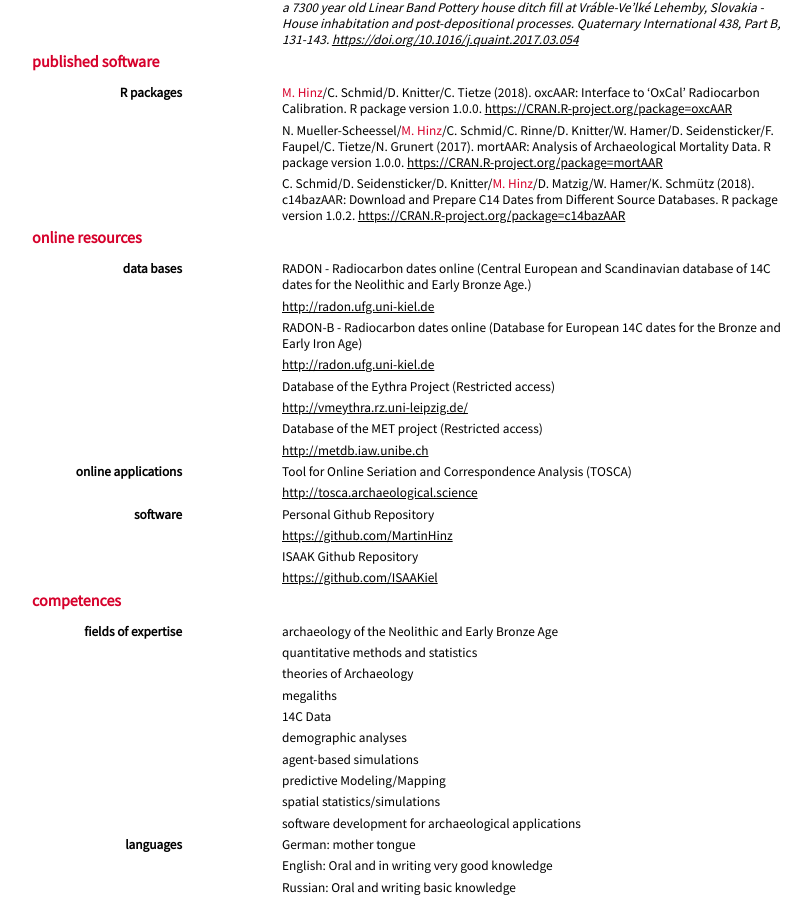
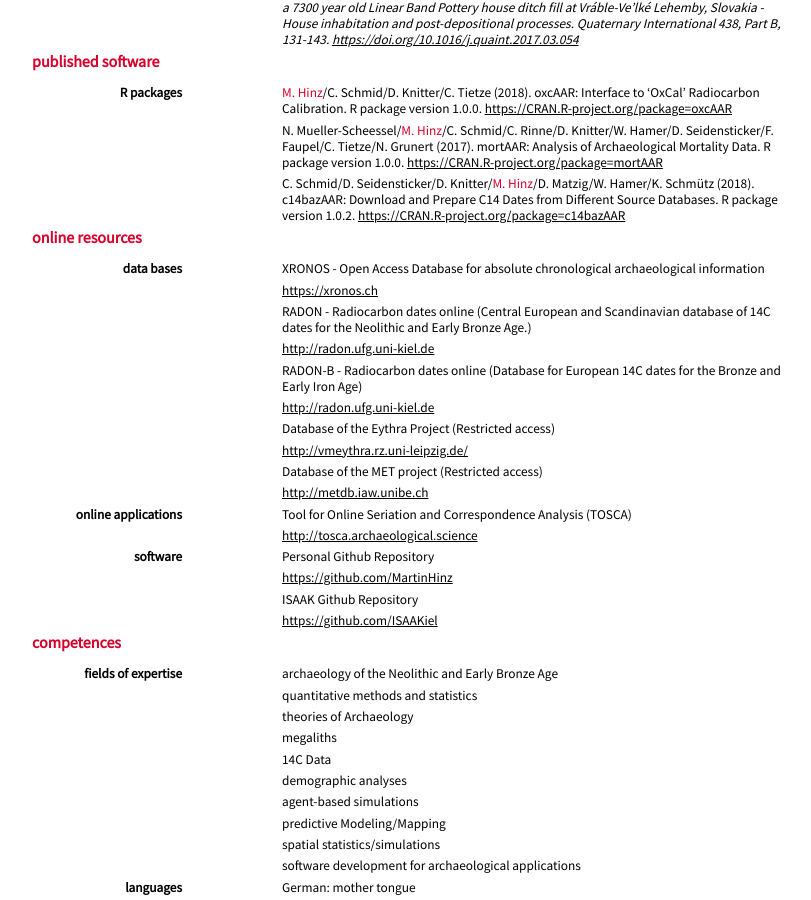
Before and after one commit to MartinHinz/cv, a Jekyll site: the page built from cv_english.md, in a window 1280 px wide and 900 px high, scrolled down 3807 px. Shown: the whole window, without its empty margins (208-1019 px from the left). Built offline with Jekyll 4.4.1, drawn with Linux system fonts in a browser that asks for light colours; nearby versions of some CDN libraries; our own code applies the rules of GitHub Pages for plain Markdown files.

Commit message:
added xronos to the databases

```diff
--- a/cv_english.md
+++ b/cv_english.md
@@ -252,10 +252,12 @@ Since 2007
 ## online resources
 ### data bases
 &nbsp;
-: - RADON - Radiocarbon dates online (Central European and Scandinavian database of 14C dates for the Neolithic and Early Bronze Age.)
+: - XRONOS - Open Access Database for absolute chronological archaeological information
+  - [https://xronos.ch](https://xronos.ch)
+- RADON - Radiocarbon dates online (Central European and Scandinavian database of 14C dates for the Neolithic and Early Bronze Age.)
   - [http://radon.ufg.uni-kiel.de](http://radon.ufg.uni-kiel.de)
 - RADON-B - Radiocarbon dates online (Database for European 14C dates for the Bronze and Early Iron Age)
-  - [http://radon.ufg.uni-kiel.de](http://radon.ufg.uni-kiel.de)
+  - [http://radon.ufg.uni-kiel.de](http://radon-b.ufg.uni-kiel.de)
 - Database of the Eythra Project (Restricted access)
   - [http://vmeythra.rz.uni-leipzig.de/](http://vmeythra.rz.uni-leipzig.de/)
 - Database of the MET project (Restricted access)
```
